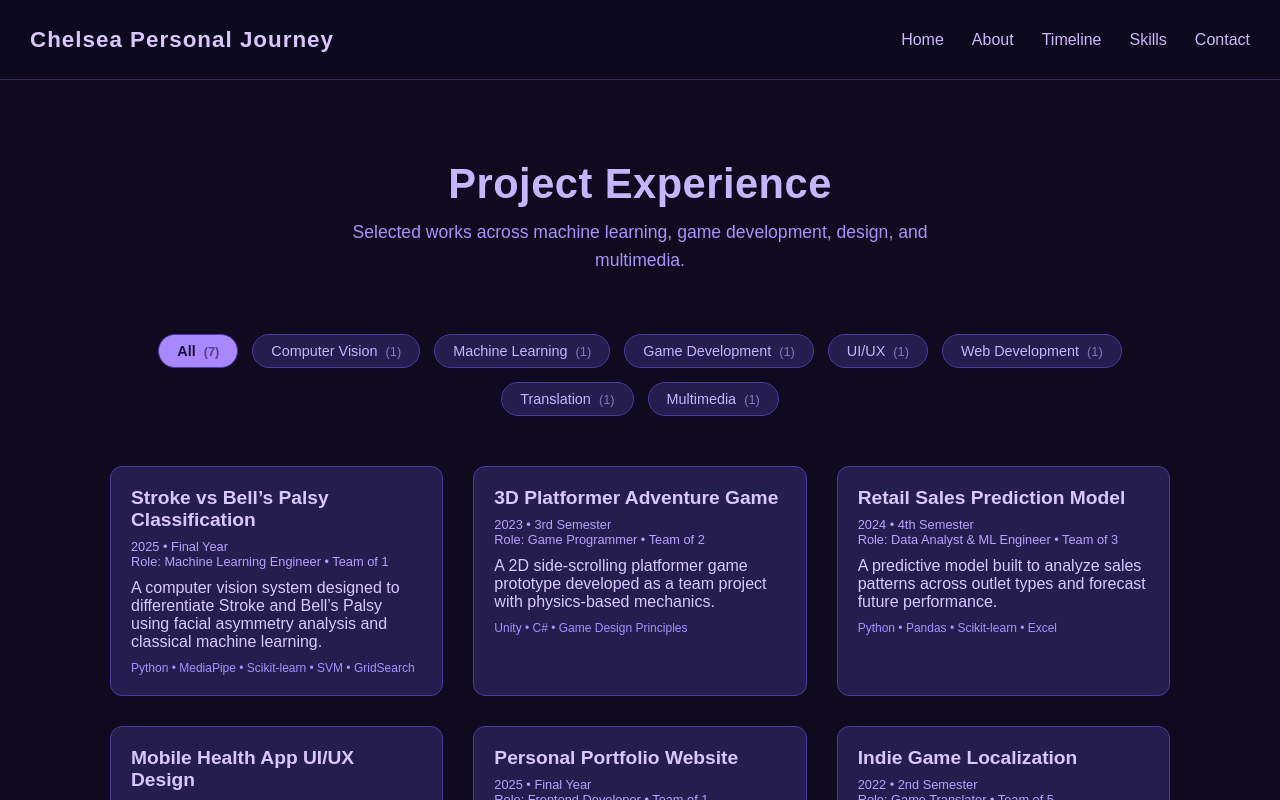
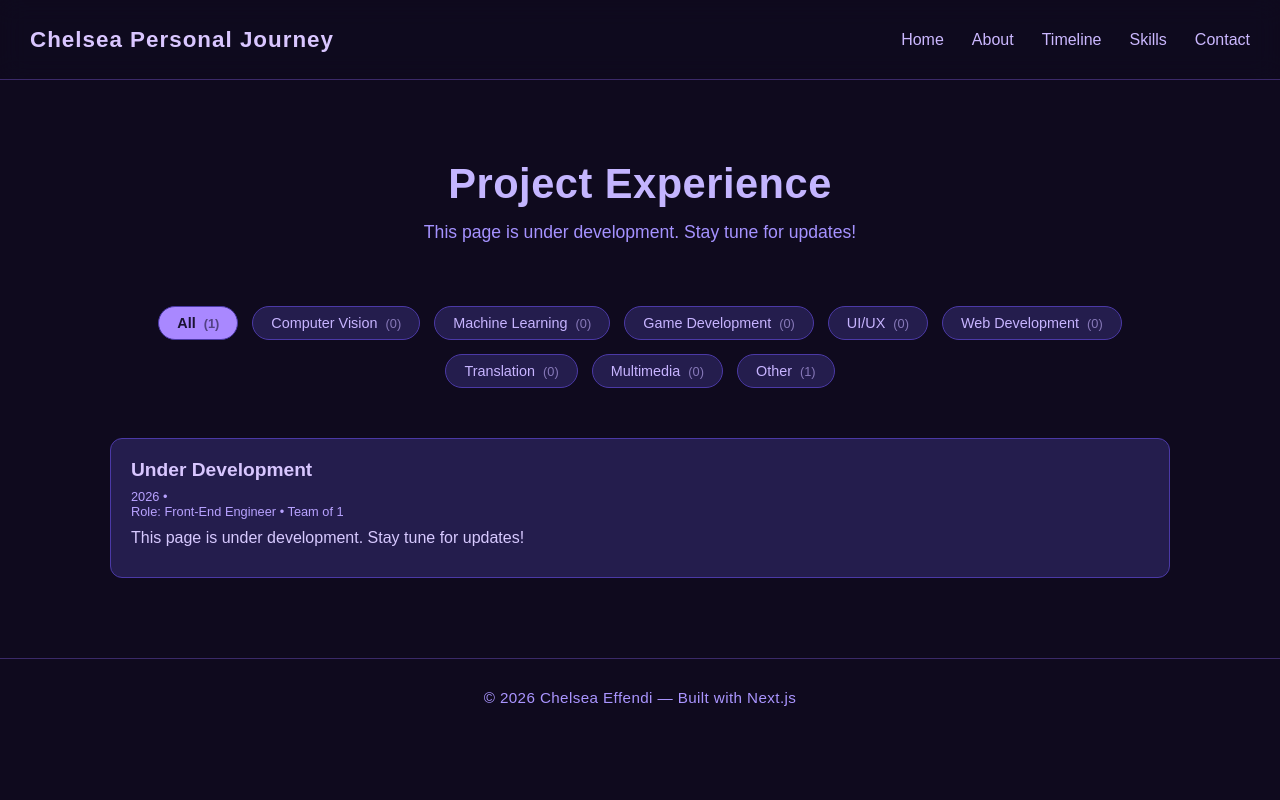
Before and after one commit to Chlsea24/chel-journey, a Next.js app: page /project_experience in a window 1280 px wide. Shown: the top 800 px of the page. Built offline with nearby package versions, Linux system fonts and the light colour scheme.

Commit message:
preparing for actual project_experience data

```diff
--- a/src/app/project_experience/page.tsx
+++ b/src/app/project_experience/page.tsx
@@ -14,7 +14,8 @@ const categories: (Category | "All")[] = [
   "UI/UX",
   "Web Development",
   "Translation",
-  "Multimedia"
+  "Multimedia",
+  "Other"
 ];
 
 export default function ProjectExperiencePage() {
@@ -41,7 +42,8 @@ export default function ProjectExperiencePage() {
       <div className={styles.headerSection}>
         <h1 className={styles.title}>Project Experience</h1>
         <p className={styles.subtitle}>
-          Selected works across machine learning, game development, design, and multimedia.
+          This page is under development. Stay tune for updates!
+          {/* Selected works across machine learning, game development, design, and multimedia. */}
         </p>
       </div>
 
--- a/src/data/project_detail.ts
+++ b/src/data/project_detail.ts
@@ -6,7 +6,8 @@ export type Category =
   | "Machine Learning"
   | "Game Development"
   | "Translation"
-  | "Multimedia";
+  | "Multimedia"
+  | "Other";
 
 
 // Project Type Definition
@@ -41,6 +42,35 @@ export type Project = {
 
 // Dummy Project Data
 export const projects: Project[] = [
+  {
+    id: "dummy-00",
+    title: "Under Development",
+    category: "Other",
+
+    year: "2026",
+    semester: "",
+    teamSize: 1,
+    role: "Front-End Engineer",
+
+    overview:
+      "This page is under development. Stay tune for updates!",
+
+    contributions: [
+      "xxx"
+    ],
+
+    techStack: [],
+
+    impact: [
+    ],
+
+    links: {
+      github: "https://github.com/Chlsea24"
+    },
+
+    featured: true
+  },
+  /*
   {
     id: "stroke-bells-classification",
     title: "Stroke vs Bell’s Palsy Classification",
@@ -109,7 +139,7 @@ export const projects: Project[] = [
   },
 
   {
-    id: "3D Game: Dadang Galaxy",
+    id: "Dadang-Galaxy",
     title: "3D Platformer Adventure Game",
     category: "Game Development",
 
@@ -239,5 +269,5 @@ export const projects: Project[] = [
     links: {
       video: "https://youtube-link.com"
     }
-  }
+  } */
 ]
```
